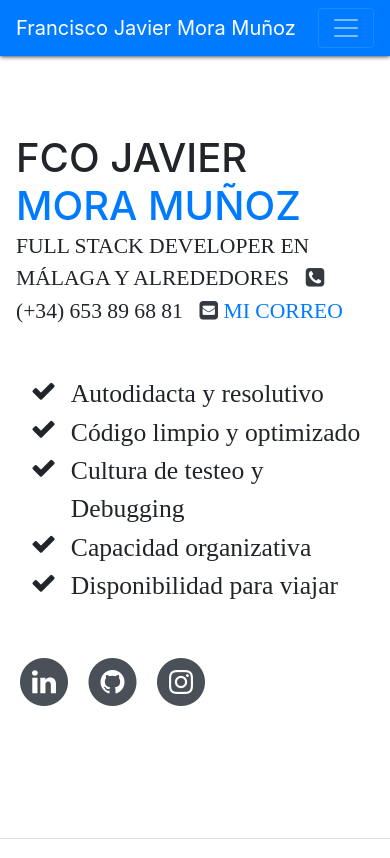
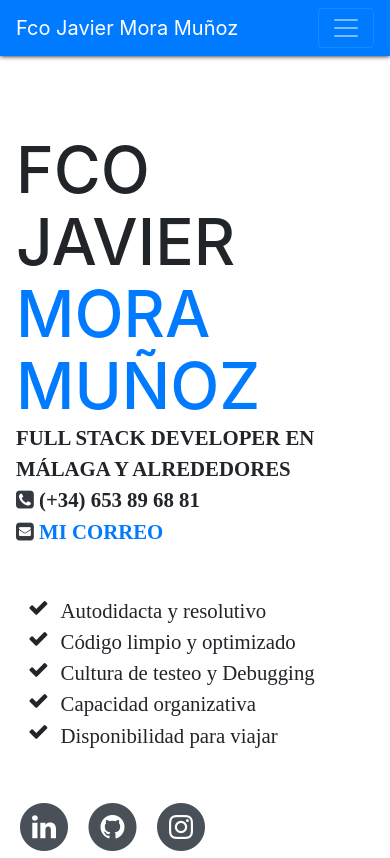
Before and after one commit to franjvz/franjvz.github.io, a website with bundled scripts: page index.html in a window 390 px wide. Shown: the top 858 px of the page. Built offline with nearby package versions, Linux system fonts and the light colour scheme; a web font is replaced by a local one.

Commit message:
Retoques responsive Bootstrap 4 y CSS

```diff
--- a/index.html
+++ b/index.html
@@ -20,6 +20,7 @@
     <link href="vendor/devicons/css/devicons.min.css" rel="stylesheet">
     <link href="vendor/simple-line-icons/css/simple-line-icons.css" rel="stylesheet">
 
+    <!-- Favicon -->
     <link rel="apple-touch-icon" sizes="57x57" href="img/favicon/apple-icon-57x57.png">
     <link rel="apple-touch-icon" sizes="60x60" href="img/favicon/apple-icon-60x60.png">
     <link rel="apple-touch-icon" sizes="72x72" href="img/favicon/apple-icon-72x72.png">
@@ -47,7 +48,7 @@
 
     <nav class="navbar navbar-expand-lg navbar-dark bg-primary fixed-top" id="sideNav">
       <a class="navbar-brand js-scroll-trigger" href="#page-top">
-        <span class="d-block d-lg-none">Francisco Javier Mora Muñoz</span>
+        <span class="d-block d-lg-none">Fco Javier Mora Muñoz</span>
         <span class="d-none d-lg-block">
           <img class="img-fluid img-profile rounded-circle mx-auto mb-2" src="img/perfil.jpg" alt="Imagen de cabecera de portfolio" title="Ir arriba">
         </span>
@@ -83,10 +84,14 @@
           <h1 class="mb-0">Fco Javier
             <span class="text-primary">Mora Muñoz</span>
           </h1>
-          <div class="subheading mb-5">
+          <div class="subheading datos-contacto mb-5">
             Full Stack Developer en Málaga y alrededores
-            <i class="fa fa-phone-square"></i> <ah ref="tel:+34653896881">(+34) 653 89 68 81</a>
-            <i class="fa fa-envelope-square"></i></i> <span id="nospam"></span>
+            <span class="tlf-contacto">
+              <i class="fa fa-phone-square"></i> <a ref="tel:+34653896881">(+34) 653 89 68 81</a>
+            </span>
+            <span class="correo-contacto">
+              <i class="fa fa-envelope-square"></i></i> <span id="nospam"></span>
+            </span>
           </div>
           <ul class="lista-resumen fa-ul mb-5">
             <li>
@@ -387,7 +392,7 @@ Instalación, reparación y mantenimiento de equipos en red, asociados a un domi
       <section class="resume-section p-3 p-lg-5 d-flex flex-column" id="proyectos">
         <h2 class="mb-5">Proyectos destacados</h2>
         <div class="row">
-          <div class="col">
+          <div class="mb-3 col-sm-12 col-md-6 col-xl-4">
               <div class="card shadow">
                 <h4 class="card-header">TIKICHAPA - PROYECTO FINAL <abbr title="Ciclo Formativo de Grado Superior Desarrollo de Aplicaciones Web">CFGS D.A.W</abbr> - 2014</h4>
                 <div class="card-img-wrapper">
@@ -406,7 +411,7 @@ Instalación, reparación y mantenimiento de equipos en red, asociados a un domi
                 </div>
               </div>
           </div>
-          <div class="col">
+          <div class="mb-3 col-sm-12 col-md-6 col-xl-4">
               <div class="card shadow">
                 <h4 class="card-header"><a href="http://www.pdmantequera.com" target="_blank" rel="nofollow">www.pdmantequera.com</a> - 2015</h4>
                 <div class="card-img-wrapper">
@@ -425,7 +430,7 @@ Instalación, reparación y mantenimiento de equipos en red, asociados a un domi
                 </div>
               </div>
           </div>
-          <div class="col">
+          <div class="mb-3 col-sm-12 col-md-6 col-xl-4">
             <div class="card shadow">
               <h4 class="card-header"><a href="http://boletines.pdmantequera.com" target="_blank" rel="nofollow">boletines.pdmantequera.com</a> - 2015</h4>
               <div class="card-img-wrapper">
--- a/scss/resume.scss
+++ b/scss/resume.scss
@@ -13,13 +13,13 @@
 	box-shadow: 0px 0px 5px #000;
 }
 
+#sideNav .navbar-brand .img-profile{
+	max-width: 11rem;
+	max-height: 11rem;
+}
+
 .resume-date .text-muted{
   display:block;
-}
-
-.lista-resumen{
-  font-size:1.6rem;
-  font-family: 'Saira Extra Condensed', serif;
 }
 
 .list-inline-item{
@@ -38,10 +38,6 @@
 
 #proyectos .devicons + .devicons{
 	margin-left:.4em;
-}
-
-#proyectos .card{
-	border: 0;
 }
 
 #proyectos .card-footer, #proyectos .card-header{
@@ -80,12 +76,53 @@
 	justify-content: center;
 }
 
-#sideNav .navbar-brand .img-profile{
-	max-width: 11rem;
-	max-height: 11rem;
+.lista-resumen{
+  font-family: 'Saira Extra Condensed', serif;
+  font-size: 1.5rem;
 }
 
-.subheading .fa{
+.datos-contacto{
+	font-weight:600;
+	font-size: 1.5rem;
+}
+
+.datos-contacto .fa{
 	color: #343a40;
 	margin-left:.7rem;
 }
+
+// Medium devices (tablets, less than 992px)
+@media (max-width: 991px) {
+	#sobremi h1{
+		font-size: 5rem;
+	}
+}
+
+// Small devices (landscape phones, less than 768px)
+@media (max-width: 767px) {
+	#sobremi h1{
+		font-size: 4rem;
+		line-height: 4.5rem;
+	}
+
+	.lista-resumen{
+	  font-size: 1.3rem;
+	}
+
+	.datos-contacto{
+		font-weight:600;
+		font-size: 1.3rem;
+	}
+
+	.tlf-contacto, .correo-contacto{
+		display:block;
+	}
+
+	.datos-contacto .fa{
+		margin-left:0;
+	}
+
+	.card-text{
+		font-size: 1rem;
+	}
+}
```
Also changed, not shown: css/resume.css, css/resume.min.css.
